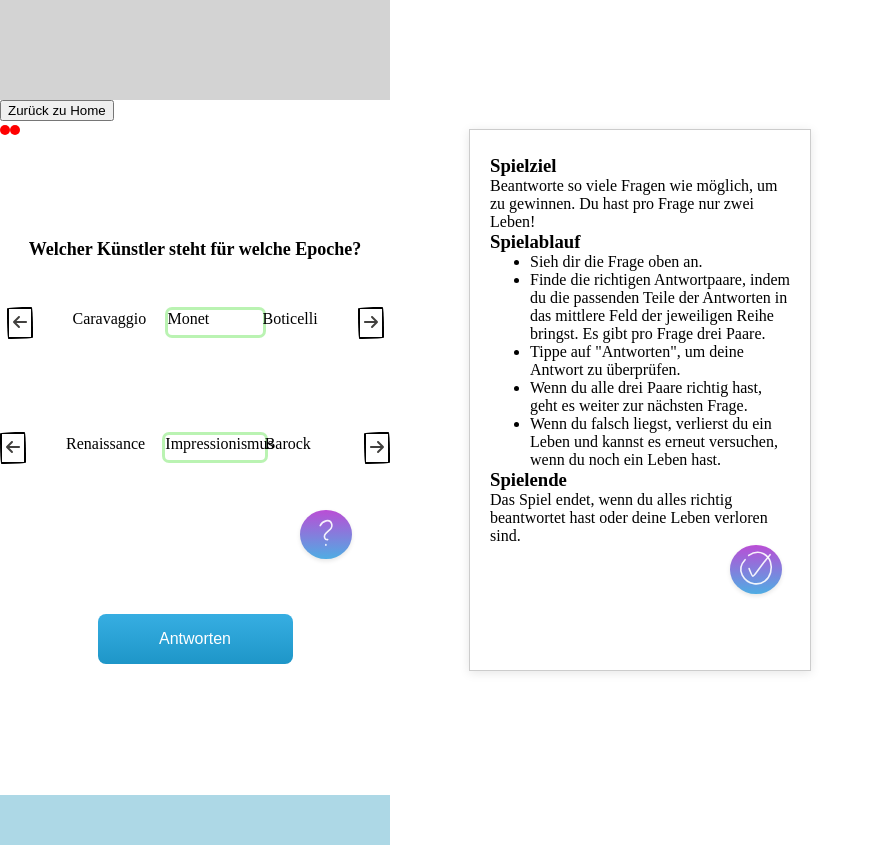
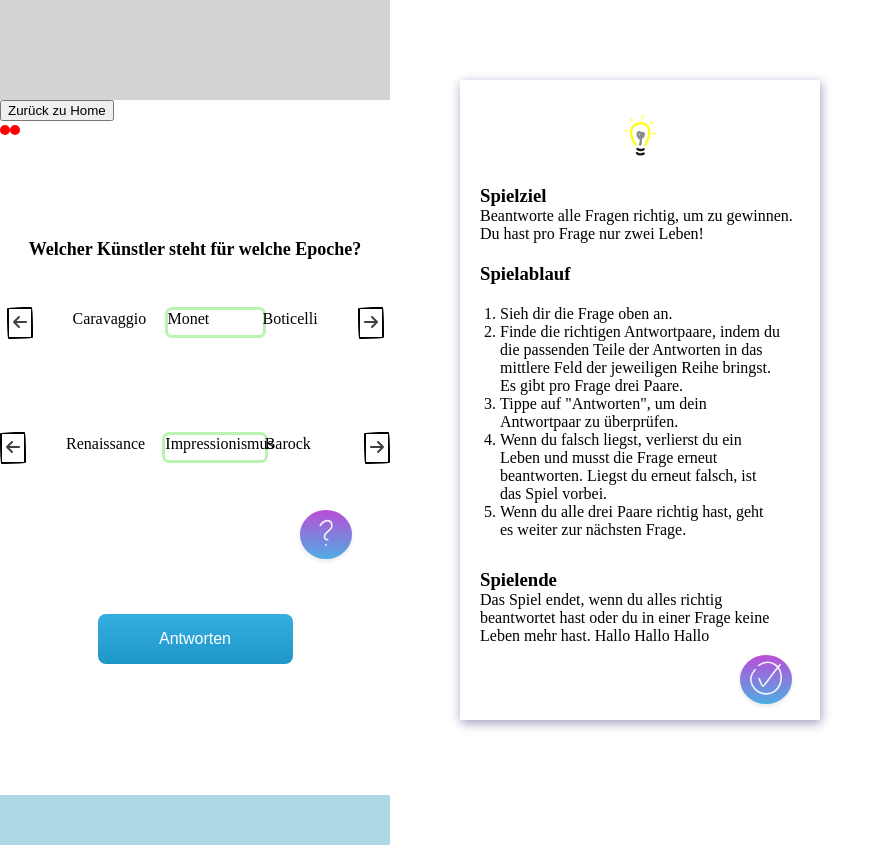
Before and after one commit to nadjascodejourney/quizproject, a React (Vite) app: page /quizpage in a window 1280 px wide. Both pictures are taken after a click on the button 326 px from the left and 534 px from the top of the page. Shown: the whole page, without its empty margins (0-890 px from the left). Built offline with nearby package versions, Linux system fonts and the light colour scheme.

Commit message:
tooltip content und style vorerst fertig

```diff
--- a/src/components/GameInstructions.jsx
+++ b/src/components/GameInstructions.jsx
@@ -5,15 +5,16 @@ import instructions from "../data/tooltipData.json";
 const GameInstructions = () => {
   return (
     <div className={styles.instructionwrapper}>
+      <img src="/assets/icons/lightbulb-svgrepo-com.svg" alt="Lightbulb" />
       {Object.keys(instructions).map((key) => (
         <section key={key}>
           <h3>{key}</h3>
           {Array.isArray(instructions[key]) ? (
-            <ul>
+            <ol className={styles.stepList}>
               {instructions[key].map((item, index) => (
                 <li key={index}>{item}</li>
               ))}
-            </ul>
+            </ol>
           ) : (
             <p>{instructions[key]}</p>
           )}
--- a/src/data/tooltipData.json
+++ b/src/data/tooltipData.json
@@ -1,11 +1,11 @@
 {
-  "Spielziel": "Beantworte so viele Fragen wie möglich, um zu gewinnen. Du hast pro Frage nur zwei Leben!",
+  "Spielziel": "Beantworte alle Fragen richtig, um zu gewinnen. Du hast pro Frage nur zwei Leben!",
   "Spielablauf": [
     "Sieh dir die Frage oben an.",
     "Finde die richtigen Antwortpaare, indem du die passenden Teile der Antworten in das mittlere Feld der jeweiligen Reihe bringst. Es gibt pro Frage drei Paare.",
-    "Tippe auf \"Antworten\", um deine Antwort zu überprüfen.",
-    "Wenn du alle drei Paare richtig hast, geht es weiter zur nächsten Frage.",
-    "Wenn du falsch liegst, verlierst du ein Leben und kannst es erneut versuchen, wenn du noch ein Leben hast."
+    "Tippe auf \"Antworten\", um dein Antwortpaar zu überprüfen.",
+    "Wenn du falsch liegst, verlierst du ein Leben und musst die Frage erneut beantworten. Liegst du erneut falsch, ist das Spiel vorbei.",
+    "Wenn du alle drei Paare richtig hast, geht es weiter zur nächsten Frage."
   ],
-  "Spielende": "Das Spiel endet, wenn du alles richtig beantwortet hast oder deine Leben verloren sind."
+  "Spielende": "Das Spiel endet, wenn du alles richtig beantwortet hast oder du in einer Frage keine Leben mehr hast. Hallo Hallo Hallo"
 }
--- a/src/styles/gameInstructions.module.css
+++ b/src/styles/gameInstructions.module.css
@@ -2,6 +2,11 @@
   display: flex;
   flex-direction: column;
   justify-content: center;
+  gap: 20px;
   align-items: center;
   margin-top: 5px;
 }
+
+.stepList {
+  padding: 20px 20px 10px 20px;
+}
--- a/src/styles/helpButton.module.css
+++ b/src/styles/helpButton.module.css
@@ -20,7 +20,8 @@
 }
 
 .checkBtn {
-  margin-left: 240px;
+  margin-left: 260px;
+  margin-top: 10px;
 }
 
 .helpBtn:hover,
--- a/src/styles/toolTipModal.module.css
+++ b/src/styles/toolTipModal.module.css
@@ -1,13 +1,16 @@
 .tooltipmodal {
-  width: 300px; /* Breite des Modals */
-  height: 500px;
+  width: 320px; /* Breite des Modals */
+  height: 600px;
   position: fixed; /* oder absolute, je nachdem, wo Sie Modal hin soll */
   top: 50%; /* Anpassen, um das Modal in der Mitte des Bildschirms anzuzeigen */
   left: 50%;
   transform: translate(-50%, -50%); /* Zentriert das Modal */
   z-index: 1; /* Stellt sicher, dass das Modal über anderen Elementen liegt */
   background-color: #ffffff; /* Optional: Hintergrundfarbe des Modals */
-  border: 1px solid #ccc; /* Optional: Rand des Modals */
+  border: 0;
   padding: 20px 20px; /* Optional: Padding innerhalb des Modals */
-  box-shadow: 0 2px 10px rgba(0, 0, 0, 0.1); /* Optional: Schatten um das Modal */
+  box-shadow: 1px 3px 10px rgba(25, 21, 94, 0.42); /* Optional: Schatten um das Modal */
+  background-color: #ffffff;
+  opacity: 1;
+  background-size: 24px 24px;
 }
```
Also changed, not shown: public/assets/icons/lightbulb-svgrepo-com.svg (added).
